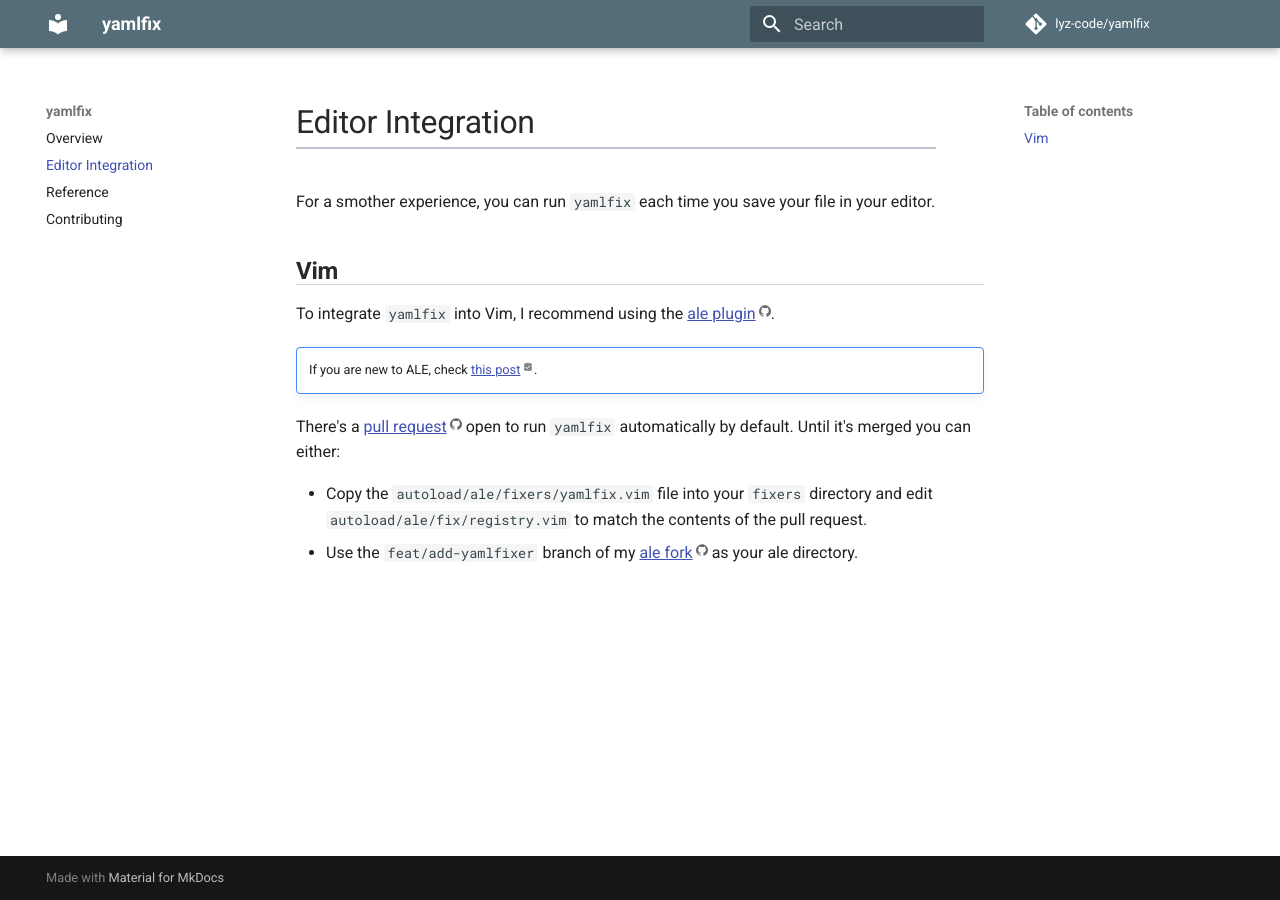
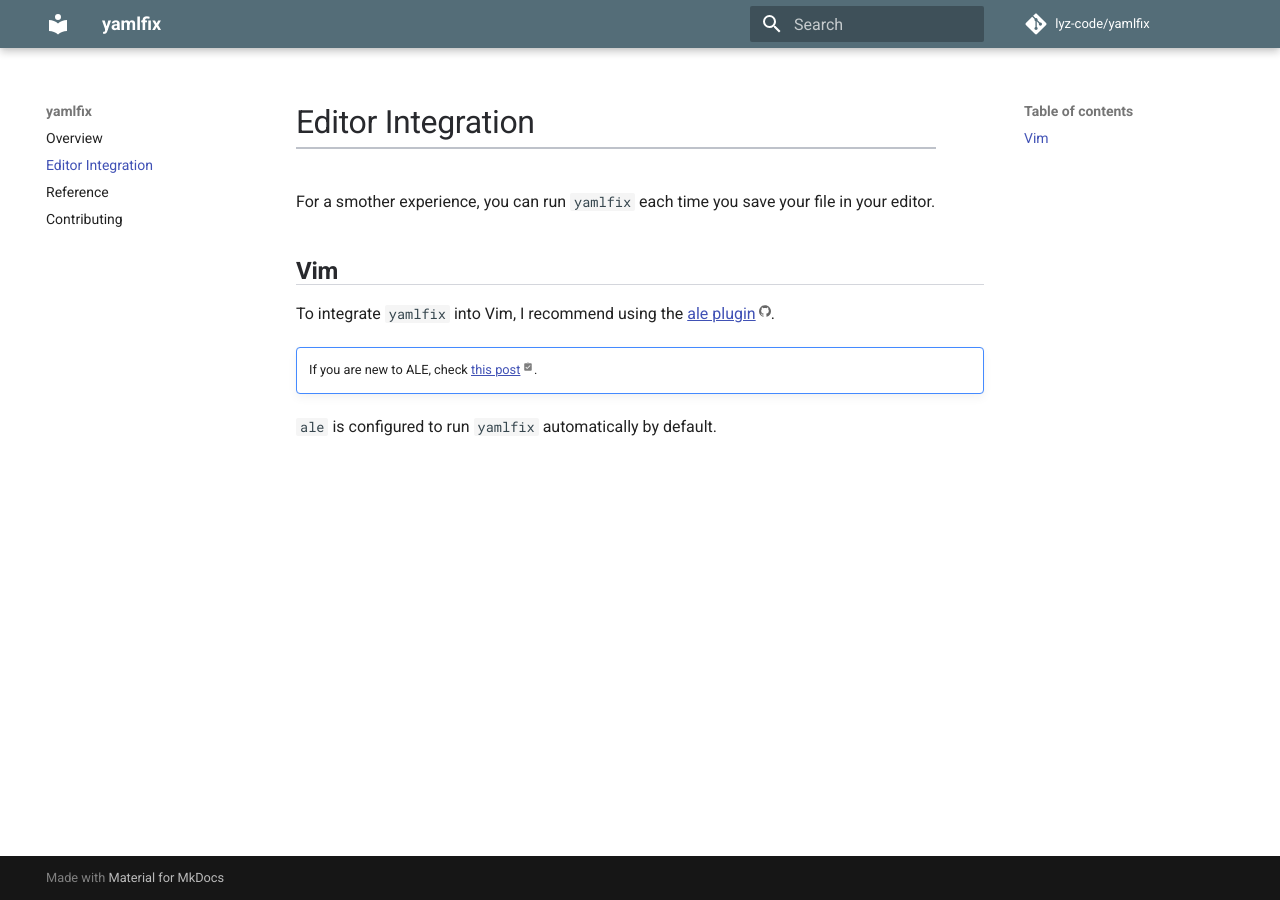
Before and after one commit to lyz-code/yamlfix, an MkDocs documentation site: the page built from docs/editor_integration.md, in a window 1280 px wide. Built offline with MkDocs 1.6.1 and Material for MkDocs 9.7.7, drawn with Linux system fonts in a browser that asks for light colours; comment, search, counter and statistics services are not loaded.

Commit message:
docs: remove instructions to manually use yamlfix with ale
Ale supports it by default now

```diff
--- a/docs/editor_integration.md
+++ b/docs/editor_integration.md
@@ -11,12 +11,4 @@ plugin](https://github.com/dense-analysis/ale).
     If you are new to ALE, check [this
     post](https://lyz-code.github.io/blue-book/linux/vim/vim_plugins/#ale).
 
-There's a [pull request](https://github.com/dense-analysis/ale/pull/3461) open
-to run `yamlfix` automatically by default. Until it's merged you can either:
-
-* Copy the `autoload/ale/fixers/yamlfix.vim` file into your `fixers`
-    directory and edit `autoload/ale/fix/registry.vim` to match the contents of
-    the pull request.
-* Use the `feat/add-yamlfixer` branch of my [ale
-    fork](https://github.com/lyz-code/ale/tree/feat/add-yamlfix) as
-    your ale directory.
+`ale` is configured to run `yamlfix` automatically by default.
```
